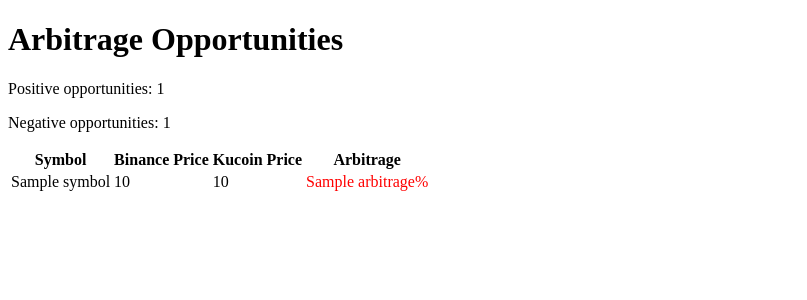
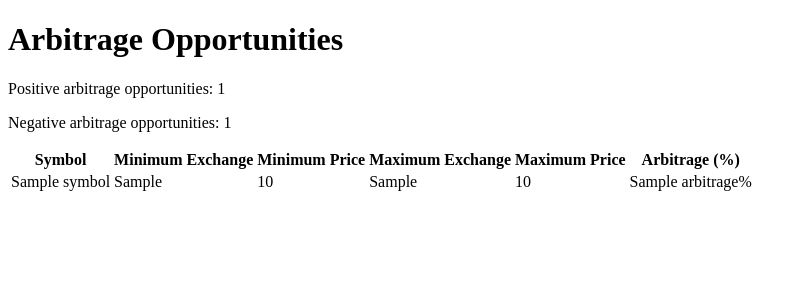
Before and after one commit to alaminizaan100/webprice, a Flask app: template templates/index.html in a window 1280 px wide. Shown: the top 300 px of the page, without its empty margins (0-807 px from the left). Run offline with Flask 3, Linux system fonts and the light colour scheme; the template is opened without the code that fills it: most values are stand-ins (such as "Sample title", 1, 10 or a date in 2020).

Commit message:
Update index.html

```diff
--- a/templates/index.html
+++ b/templates/index.html
@@ -1,39 +1,34 @@
-
-
-
 <!DOCTYPE html>
 <html>
 <head>
 	<title>Arbitrage Opportunities</title>
-        <style>
-            .positive {
-                color: green;
-            }
-            .negative {
-                color: red;
-            }
-        </style>
 </head>
 <body>
 	<h1>Arbitrage Opportunities</h1>
-        <p>Positive opportunities: {{ positive_count }}</p>
-        <p>Negative opportunities: {{ negative_count }}</p>
+	<p>Positive arbitrage opportunities: {{ positive_count }}</p>
+	<p>Negative arbitrage opportunities: {{ negative_count }}</p>
 	<table>
 		<tr>
 			<th>Symbol</th>
-                <th>Binance Price</th>
-                <th>Kucoin Price</th>
-                <th>Arbitrage</th>
+			<th>Minimum Exchange</th>
+			<th>Minimum Price</th>
+			<th>Maximum Exchange</th>
+			<th>Maximum Price</th>
+			<th>Arbitrage (%)</th>
 		</tr>
 		{% for item in data %}
 		<tr>
 			<td>{{ item.symbol }}</td>
-                <td>{{ item.binance_price }}</td>
-                <td>{{ item.kucoin_price }}</td>
+			<td>{{ item.min_exchange }}</td>
+			<td>{{ item.min_price }}</td>
+			<td>{{ item.max_exchange }}</td>
+			<td>{{ item.max_price }}</td>
 			{% if item.arbitrage > 0 %}
-                <td class="positive">{{ item.arbitrage }}%</td>
+			<td style="color:green">{{ item.arbitrage }}%</td>
+			{% elif item.arbitrage < 0 %}
+			<td style="color:red">{{ item.arbitrage }}%</td>
 			{% else %}
-                <td class="negative">{{ item.arbitrage }}%</td>
+			<td>{{ item.arbitrage }}%</td>
 			{% endif %}
 		</tr>
 		{% endfor %}
```
Lines whose indentation alone changed are shown as unchanged.
